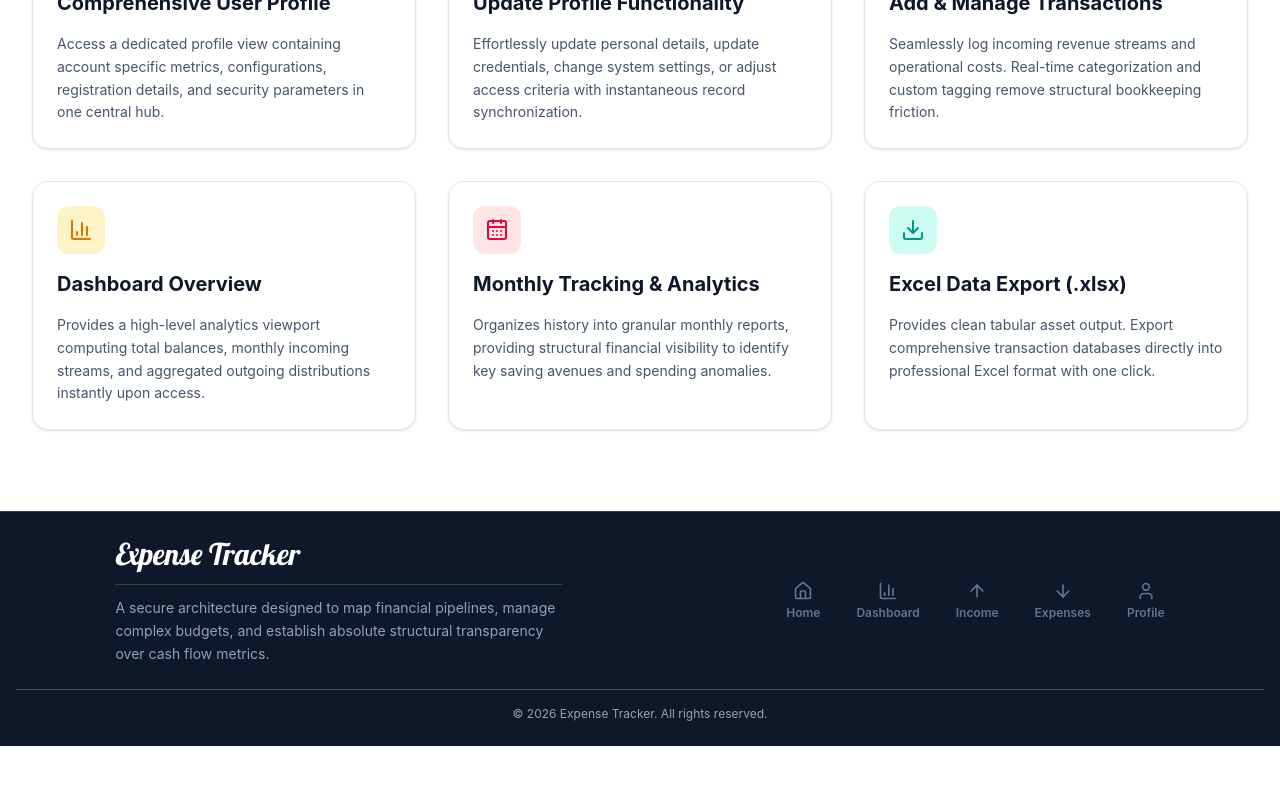
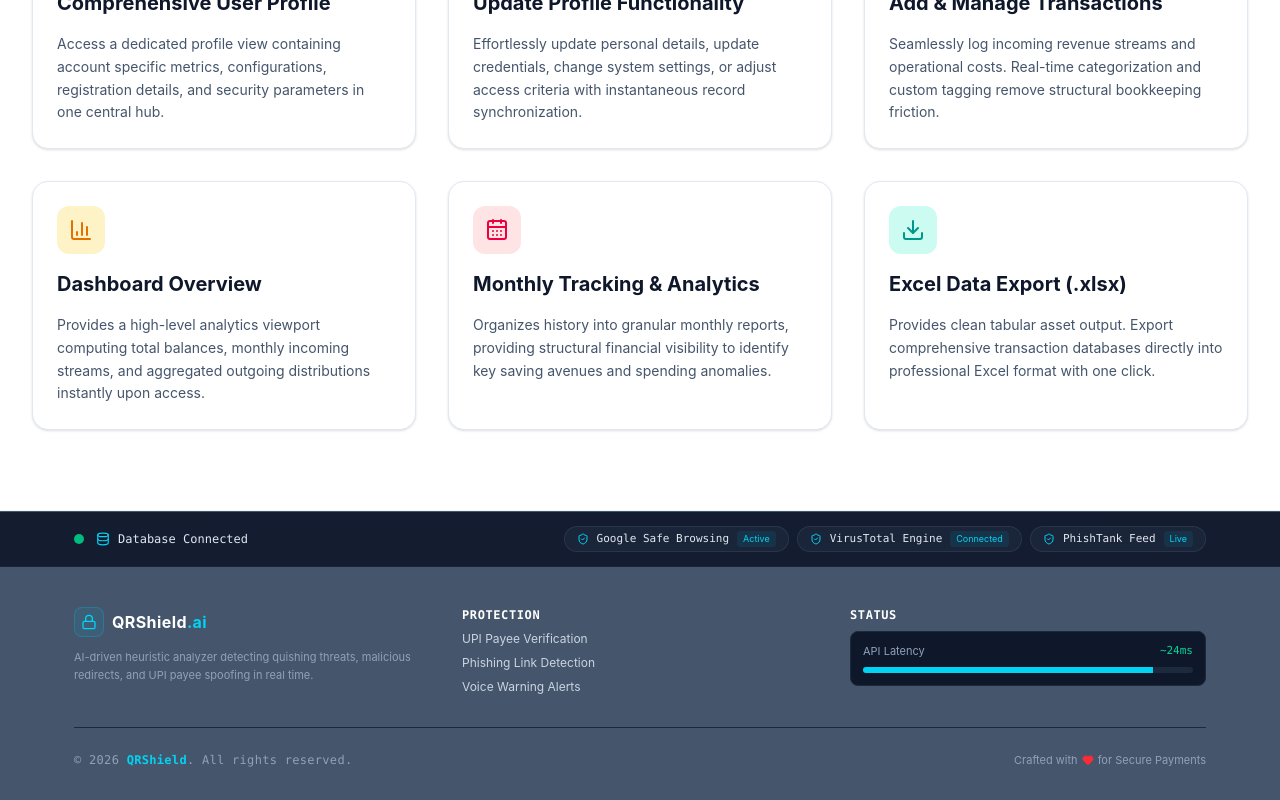
Before and after one commit to RahulNaktode/Expense-Tracker, a React (Vite) app in the folder client/: page /home in a window 1280 px wide. Shown: the part 1079-1879 px from the top of the page. Before the commit the page ends 1825 px from the top, so only its background shows below. Built offline with nearby package versions, Linux system fonts and the light colour scheme.

Commit message:
update code

```diff
--- a/client/src/components/Footer.jsx
+++ b/client/src/components/Footer.jsx
@@ -1,50 +1,112 @@
-import { Home, BarChart3, ArrowUp, ArrowDown, User } from 'lucide-react';
-import { useNavigate } from 'react-router';
+import { ShieldCheck, Database, Heart, Lock } from "lucide-react";
 
-function Button({ name, onClick, icon: Icon }) {
+function Footer({ t }) {
   return (
-        <div>
-            <button
-                onClick={onClick}
-                className="hover:text-cyan-700 hover:transition-colors hover:translate-y-[-2px] text-slate-500 transition-colors flex flex-col items-center gap-1"
+    <footer className="relative border-t border-slate-600 bg-slate-600 text-slate-300 font-sans">
+
+      <div className="absolute top-0 left-1/2 -translate-x-1/2 w-3/4 h-px bg-gradient-to-r from-transparent via-cyan-500/40 to-transparent" />
+
+      <div className="border-b border-slate-800/80 bg-slate-900/90 backdrop-blur-md">
+        <div className="max-w-[1180px] mx-auto px-6 py-3.5 flex flex-wrap items-center justify-between gap-4 text-xs">
+
+          <div className="flex items-center gap-3">
+            <span className="relative flex h-2.5 w-2.5">
+              <span className="animate-ping absolute inline-flex h-full w-full rounded-full bg-emerald-400 opacity-75"></span>
+              <span className="relative inline-flex rounded-full h-2.5 w-2.5 bg-emerald-500"></span>
+            </span>
+            <div className="flex items-center gap-2 font-mono text-slate-200">
+              <Database size={14} className="text-cyan-400" />
+              <span>Database Connected</span>
+            </div>
+          </div>
+
+          <div className="flex flex-wrap items-center gap-2 text-[11px] font-mono">
+            {[
+              { name: "Google Safe Browsing", status: "Active" },
+              { name: "VirusTotal Engine", status: "Connected" },
+              { name: "PhishTank Feed", status: "Live" }
+            ].map((feed, i) => (
+              <div
+                key={i}
+                className="flex items-center gap-2 bg-slate-800/80 border border-slate-700/60 px-3 py-1 rounded-full text-slate-200 transition-all cursor-default"
               >
-                <Icon size={20} />
-                <span>{name}</span>
-            </button>
+                <ShieldCheck size={12} className="text-cyan-400" />
+                <span>{feed.name}</span>
+                <span className="text-[9px] bg-cyan-500/10 text-cyan-400 px-1.5 py-0.5 rounded font-sans">
+                  {feed.status}
+                </span>
               </div>
-    )
-}
+            ))}
+          </div>
 
-function Footer() {
-    const navigate = useNavigate();
+        </div>
+      </div>
 
-    return (
-        <footer className="bg-slate-900 text-white py-6 border-t border-slate-700">
-            <div className="container mx-auto px-4">
-                <div className="flex flex-col md:flex-row justify-around items-center gap-6 mb-6">
-                    <div className="max-w-md text-center md:text-left">
-                        <h2 className="text-2xl text-white md:text-3xl font-[550] lobster-regular ">
-                            Expense Tracker
-                        </h2>
-                        <hr className="border-slate-700 my-3" />
-                        <p className="text-sm text-slate-400 leading-relaxed">
-                            A secure architecture designed to map financial pipelines, manage complex budgets, and establish absolute structural transparency over cash flow metrics.
+      {/* Main Footer Layout */}
+      <div className="max-w-[1180px] mx-auto px-6 pt-10 pb-8">
+        <div className="grid grid-cols-1 md:grid-cols-3 gap-8 pb-8 border-b border-slate-800 text-xs">
+
+          {/* Column 1: Brand & Identity */}
+          <div className="space-y-3 md:col-span-1">
+            <div className="flex items-center gap-2 text-white font-bold text-base tracking-wide">
+              <div className="p-1.5 bg-cyan-500/10 border border-cyan-500/30 rounded-lg text-cyan-400">
+                <Lock size={16} />
+              </div>
+              <span>QRShield<span className="text-cyan-400">.ai</span></span>
+            </div>
+            <p className="text-slate-400 leading-relaxed text-[11px]">
+              AI-driven heuristic analyzer detecting quishing threats, malicious redirects, and UPI payee spoofing in real time.
             </p>
           </div>
 
-                    <div className="flex items-center justify-around text-xs font-semibold text-gray-400 gap-6 sm:gap-9 w-full md:w-auto">
-                        <Button name="Home" onClick={() => navigate("/home")} icon={Home} />
-                        <Button name="Dashboard" onClick={() => navigate("/dashboard")} icon={BarChart3} />
-                        <Button name="Income" onClick={() => navigate("/income")} icon={ArrowUp} />
-                        <Button name="Expenses" onClick={() => navigate("/expenses")} icon={ArrowDown} />
-                        <Button name="Profile" onClick={() => navigate("/profile")} icon={User} />
+          {/* Column 2: Protection Modules */}
+          <div className="space-y-2">
+            <h4 className="text-white font-semibold text-xs tracking-wider uppercase font-mono text-cyan-400">
+              Protection
+            </h4>
+            <ul className="space-y-2 text-slate-300">
+              <li className="hover:text-cyan-300 transition-colors cursor-pointer">
+                <span>UPI Payee Verification</span>
+              </li>
+              <li className="hover:text-cyan-300 transition-colors cursor-pointer">
+                <span>Phishing Link Detection</span>
+              </li>
+              <li className="hover:text-cyan-300 transition-colors cursor-pointer">
+                <span>Voice Warning Alerts</span>
+              </li>
+            </ul>
+          </div>
+
+          {/* Column 3: System Status Card */}
+          <div className="space-y-2">
+            <h4 className="text-white font-semibold text-xs tracking-wider uppercase font-mono text-cyan-400">
+              Status
+            </h4>
+            <div className="p-3 bg-slate-900 border border-slate-800 rounded-lg space-y-2">
+              <div className="flex justify-between items-center text-[11px]">
+                <span className="text-slate-400">API Latency</span>
+                <span className="text-emerald-400 font-mono">~24ms</span>
+              </div>
+              <div className="w-full bg-slate-800 h-1.5 rounded-full overflow-hidden">
+                <div className="bg-cyan-400 h-full w-[88%]" />
+              </div>
             </div>
           </div>
 
-                <hr className="border-gray-600 my-4" />
-                <p className="text-center text-xs text-gray-400">
-                    &copy; {new Date().getFullYear()} Expense Tracker. All rights reserved.
+        </div>
+
+        {/* Bottom Copyright Bar */}
+        <div className="pt-6 flex flex-wrap justify-between items-center gap-4 text-xs text-slate-400">
+          <p className="text-xs text-slate-400 font-mono tracking-wide">
+            &copy; {new Date().getFullYear()} <span className="text-cyan-400 font-semibold">QRShield</span>. All rights reserved.
           </p>
+
+          <div className="flex items-center gap-1 text-[11px]">
+            <span>Crafted with</span>
+            <Heart size={12} className="text-red-500 fill-red-500" />
+            <span>for Secure Payments</span>
+          </div>
+        </div>
       </div>
     </footer>
   );
--- a/client/src/views/Signup.jsx
+++ b/client/src/views/Signup.jsx
@@ -37,7 +37,7 @@ function Signup() {
                 setUserSignup({ name: "", email: "", password: "" });
 
                 setTimeout(() => {
-                    navigate("/login");
+                    navigate("/");
                 }, 1000);
             } else {
                 toast.error(response.data.message || "Signup failed");
```
Lines whose indentation alone changed are shown as unchanged.
